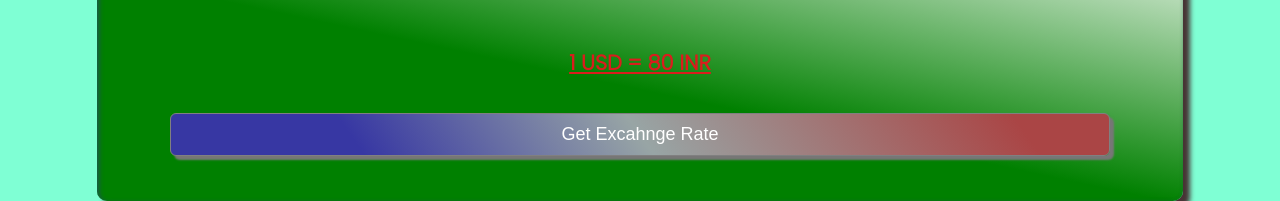
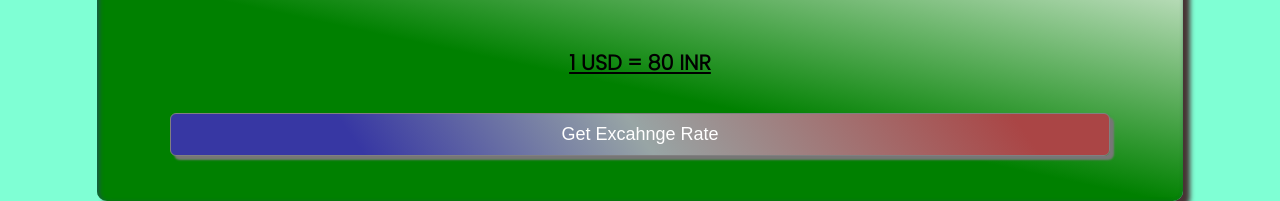
Before and after one commit to FinestWay/Currency-Calculator, a plain HTML site: page index.html in a window 1280 px wide. Shown: the part 599-800 px from the top of the page. Drawn offline with Linux system fonts and the light colour scheme; no server answers.

Commit message:
changes in styling

```diff
--- a/style.css
+++ b/style.css
@@ -127,7 +127,7 @@ form i {
     font-size: 21px;
     font-weight: 700;
     max-width: 300px;
-    color: rgb(218, 29, 29);
+    color: rgb(0, 0, 0);
 }
 
 option {
```
